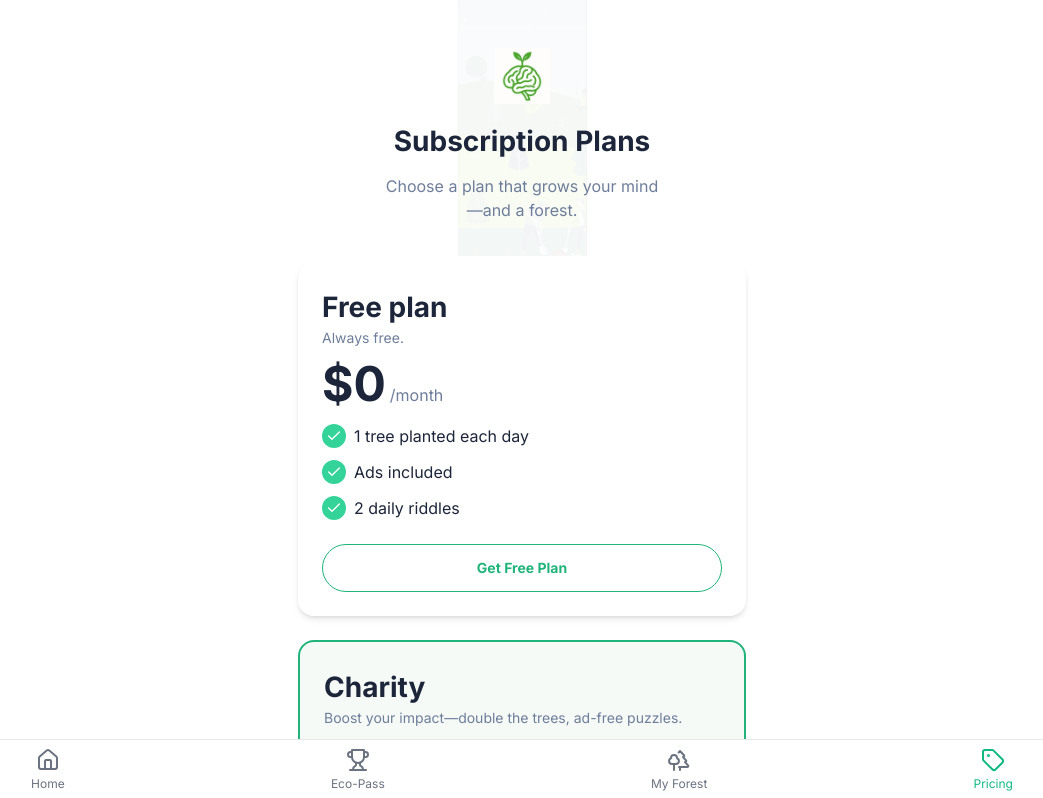
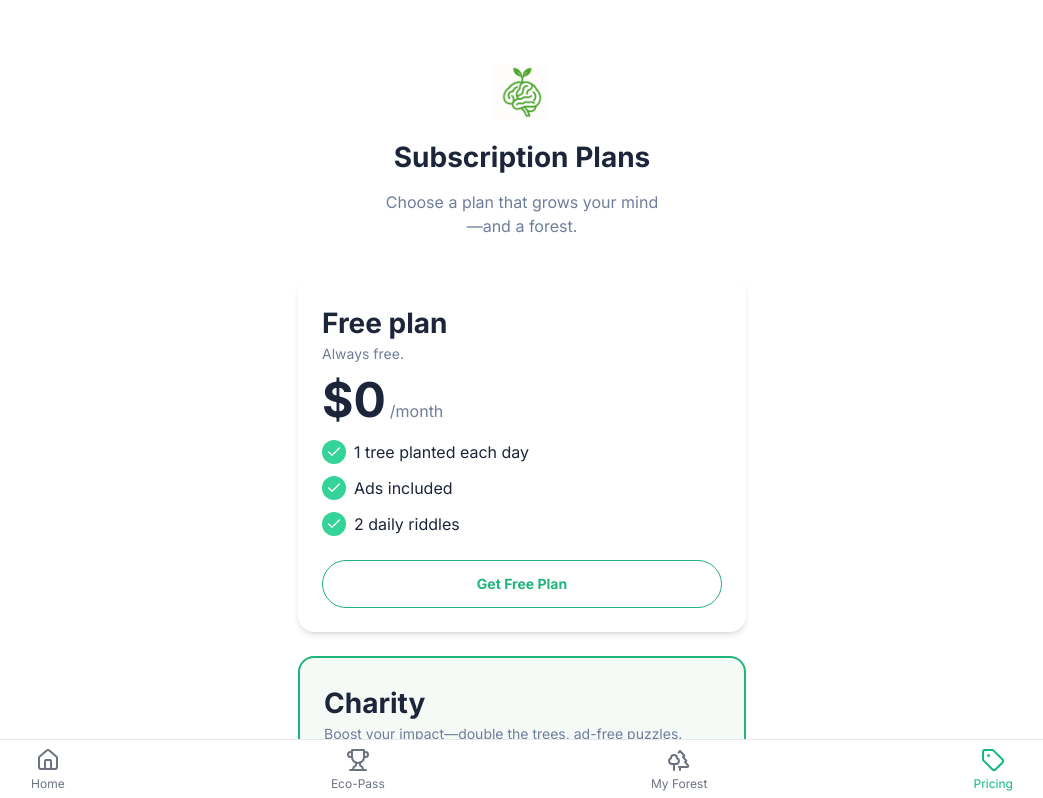
Before and after one commit to basbrown02/eco-brain-grow, a React (Vite) app: page /pricing in a window 1280 px wide. Shown: the top 798 px of the page, without its empty margins (118-1161 px from the left). Built offline with nearby package versions, Linux system fonts and the light colour scheme.

Commit message:
Remove grey background from PricingPage
The AI removed the grey background elements from the PricingPage to match the design specifications.

```diff
--- a/src/pages/PricingPage.tsx
+++ b/src/pages/PricingPage.tsx
@@ -1,6 +1,6 @@
+
 import React, { useState } from 'react';
 import { useNavigate } from 'react-router-dom';
-import AppBar from '@/components/AppBar';
 import { Check } from 'lucide-react';
 import { Button } from '@/components/ui/button';
 import { useToast } from '@/hooks/use-toast';
@@ -45,21 +45,10 @@ const PricingPage: React.FC = () => {
 
   return (
     <div className={`min-h-screen flex flex-col bg-white ${isTransitioning ? 'opacity-50 transition-opacity duration-500' : 'opacity-100 animate-fade-in'}`}>
-      {/* We're removing AppBar which contains a logo */}
 
-      <div className="flex-grow px-4 py-6 flex flex-col items-center relative">
-        {/* Optional faint leaf vein pattern */}
-        <div
-          className="absolute inset-0 w-full h-64 bg-top bg-no-repeat opacity-5 pointer-events-none"
-          style={{
-            backgroundImage: "url('/lovable-uploads/8141c7bb-6aa8-4eff-91f9-924ff6900a39.png')",
-            backgroundSize: 'contain',
-            zIndex: 0
-          }}
-        />
-
+      <div className="flex-grow px-4 py-6 flex flex-col items-center">
         {/* Single pricing header with proper spacing */}
-        <div id="pricing-header" className="flex flex-col items-center mt-6 mb-10 z-10">
+        <div id="pricing-header" className="flex flex-col items-center mt-10 mb-10 z-10">
           <BrainIcon className="h-14 w-14 mb-4" />
           <h1 className="text-[28px] font-bold text-[#1C2539] text-center">
             Subscription Plans
```
